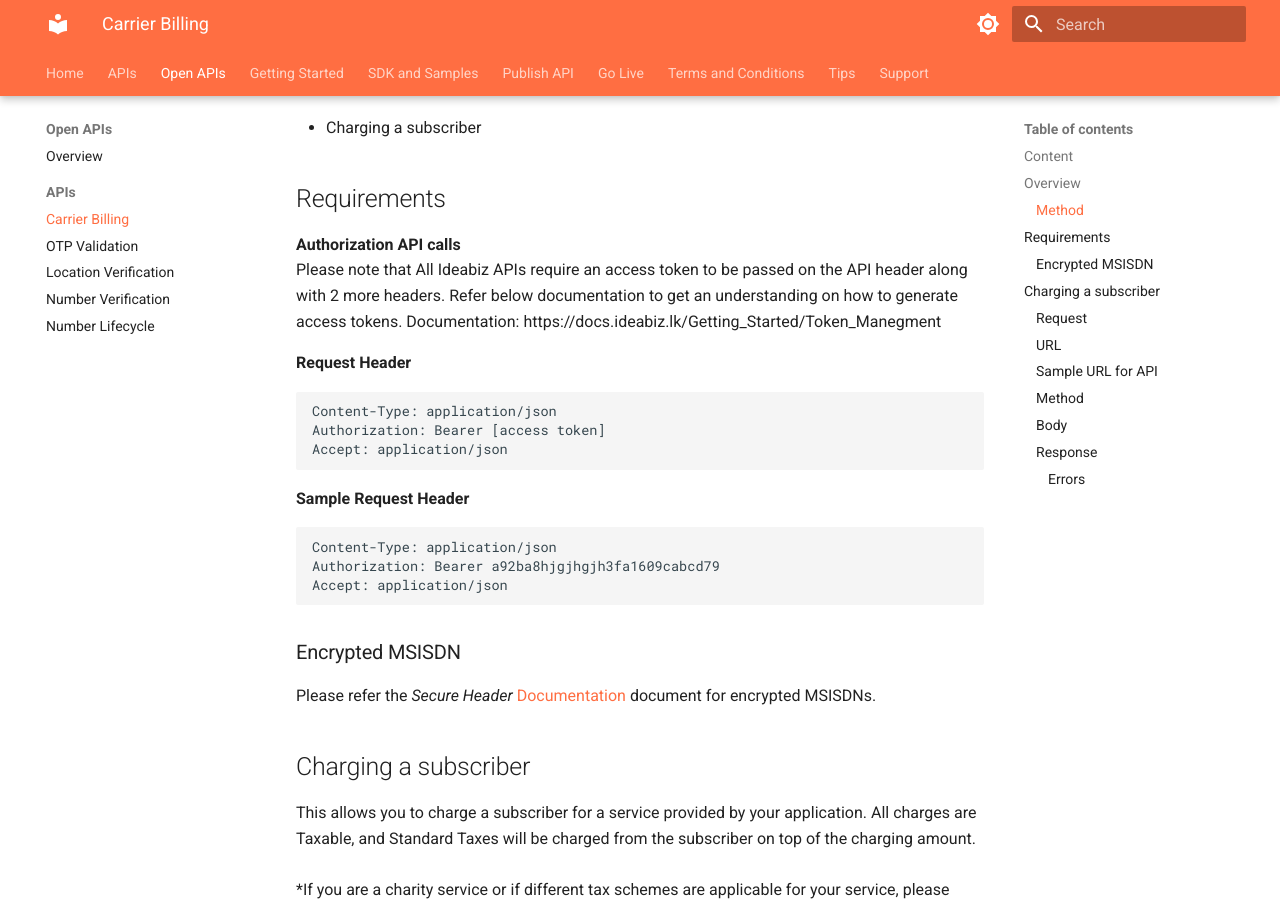
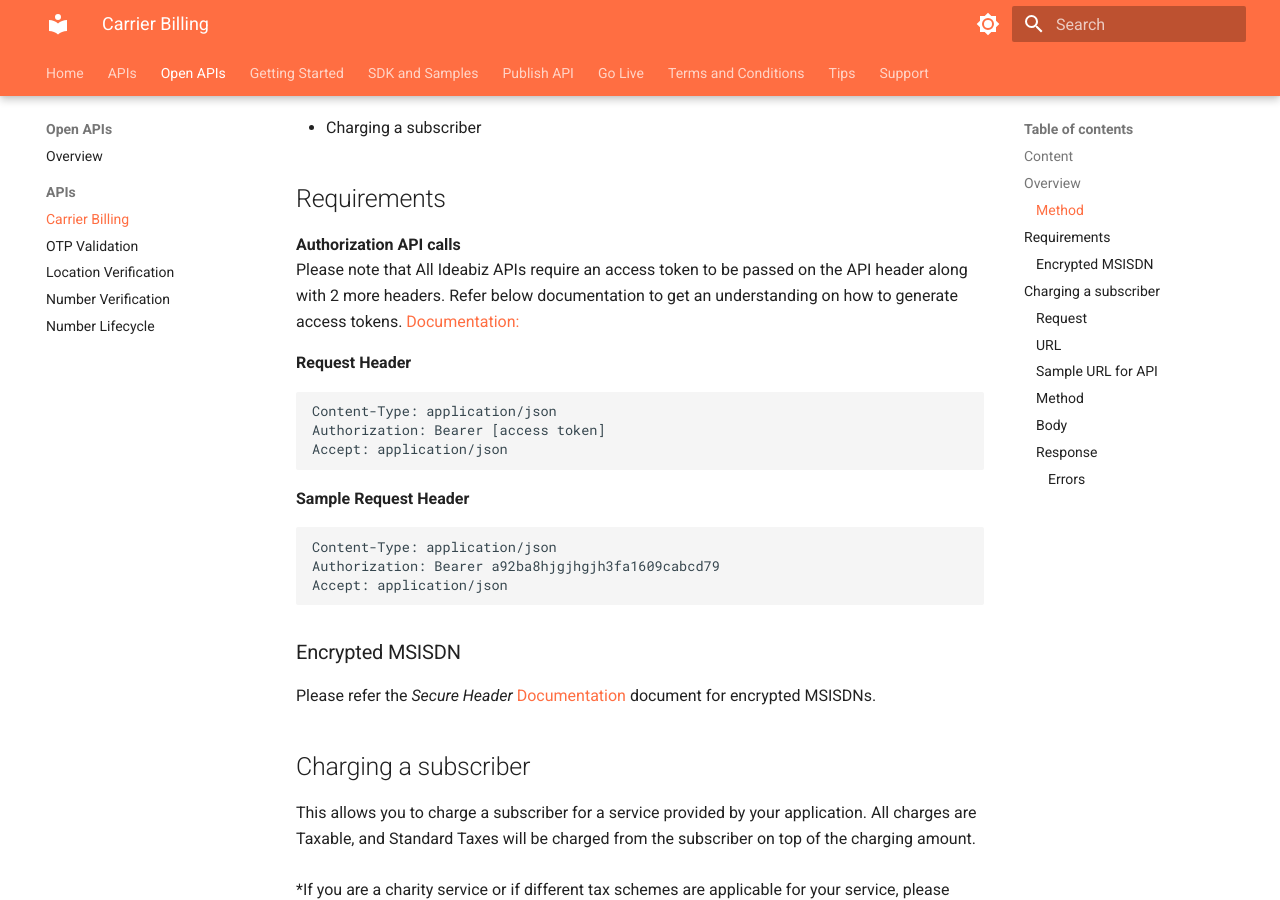
Before and after one commit to ideabizmart/Docs-Ideabiz-v2, an MkDocs documentation site: the page built from docs/APIs/Camara/Payment.md, in a window 1280 px wide and 900 px high, scrolled down 678 px. Built offline with MkDocs 1.6.1 and Material for MkDocs 9.7.7, drawn with Linux system fonts in a browser that asks for light colours; part of the change alters nothing that is shown.

Commit message:
Update Payment.md

````diff
--- a/docs/APIs/Camara/Payment.md
+++ b/docs/APIs/Camara/Payment.md
@@ -26,7 +26,7 @@ The following REST method is available:
 
 **Authorization API calls** </br>
 Please note that All Ideabiz APIs require an access token to be passed on the API header along with 2 more headers. Refer below documentation to get an understanding on how to generate access tokens.
-Documentation: https://docs.ideabiz.lk/Getting_Started/Token_Manegment
+[Documentation: ](https://docs.ideabiz.lk/Getting_Started/Token_Manegment)
 
 **Request Header**
 ```
@@ -43,7 +43,7 @@ Accept: application/json
 ```
 
 ### Encrypted MSISDN
-Please refer the *Secure Header* [Documentation](http://docs.ideabiz.lk/APIs/Header_Enrichment) document for encrypted MSISDNs.
+Please refer the *Secure Header* [Documentation](https://docs.ideabiz.lk/APIs/Main/Header_Enrichment/) document for encrypted MSISDNs.
 
 ## Charging a subscriber
 
````
